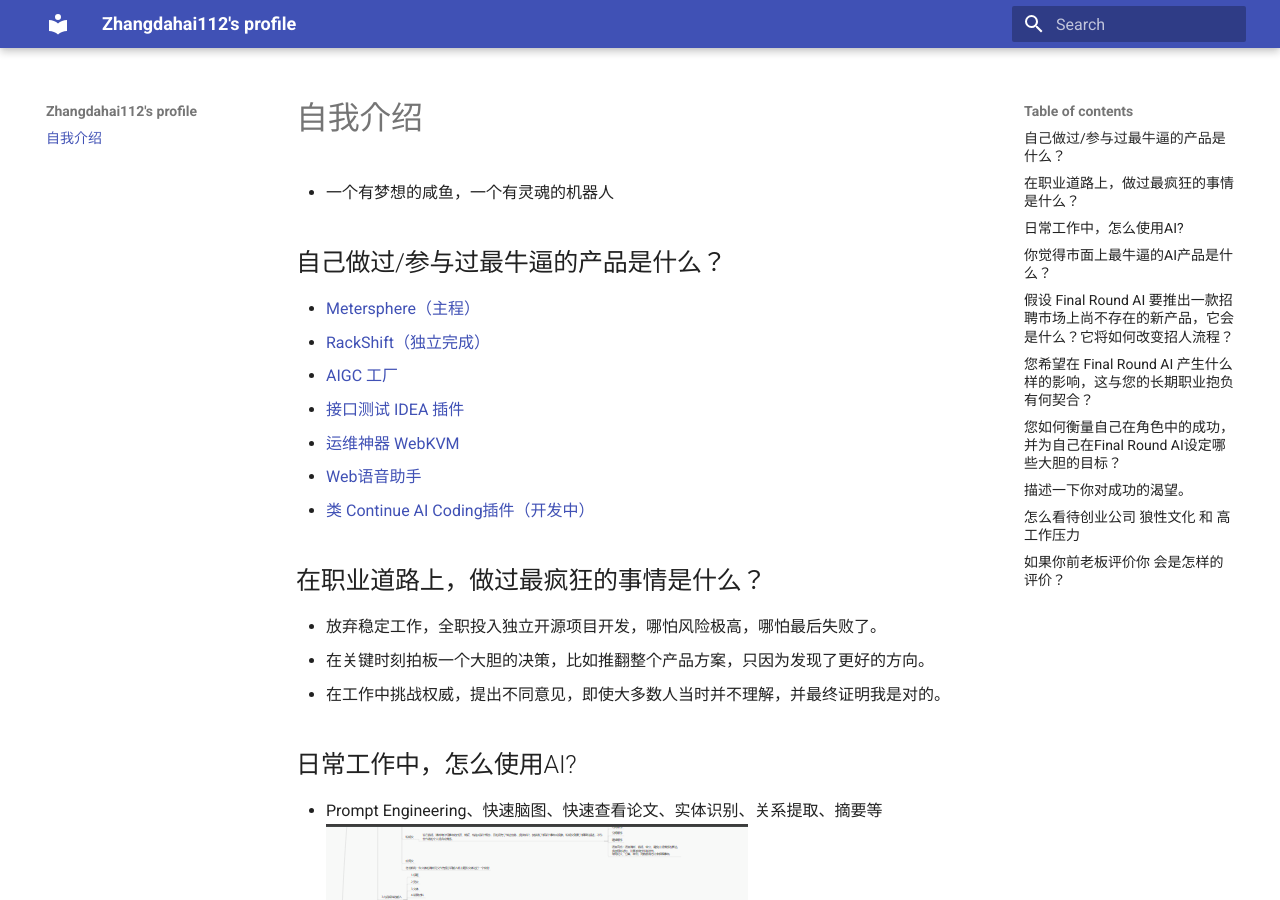
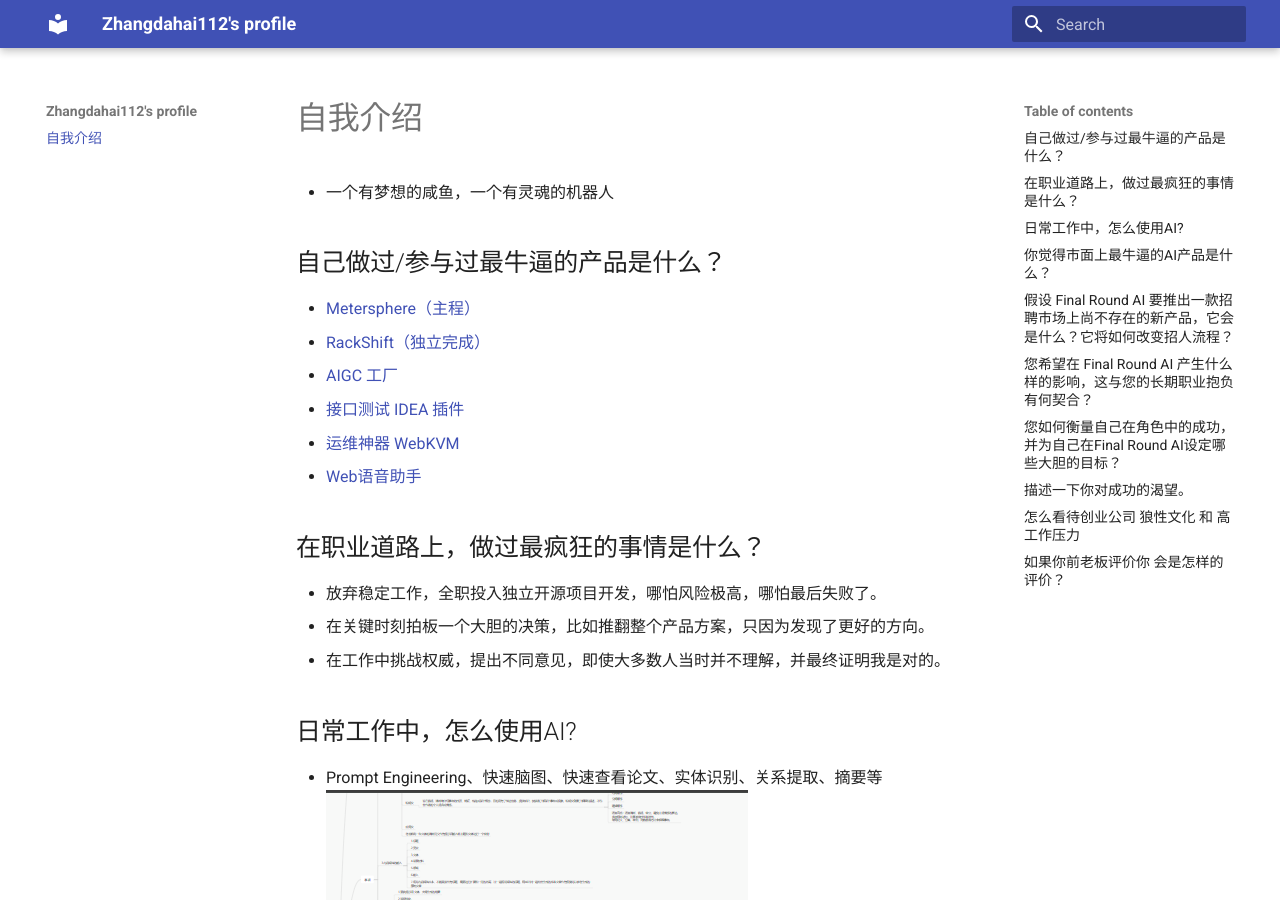
Before and after one commit to zhangdahai112/zhangdahai112.github.io, an MkDocs documentation site: the page built from docs/index.md, in a window 1280 px wide and 900 px high. Built offline with MkDocs 1.6.1 and Material for MkDocs 9.7.7, drawn with Linux system fonts in a browser that asks for light colours.

Commit message:
Update index.md

```diff
--- a/docs/index.md
+++ b/docs/index.md
@@ -9,7 +9,6 @@
 * [接口测试 IDEA 插件](https://github.com/metersphere/metersphere-idea-plugin)
 * [运维神器 WebKVM](https://github.com/rackshift/webkvm)
 * [Web语音助手](https://voice.julianschoen.co/)
-* [类 Continue AI Coding插件（开发中）]()
 
 ## 在职业道路上，做过最疯狂的事情是什么？
 * 放弃稳定工作，全职投入独立开源项目开发，哪怕风险极高，哪怕最后失败了。
```
